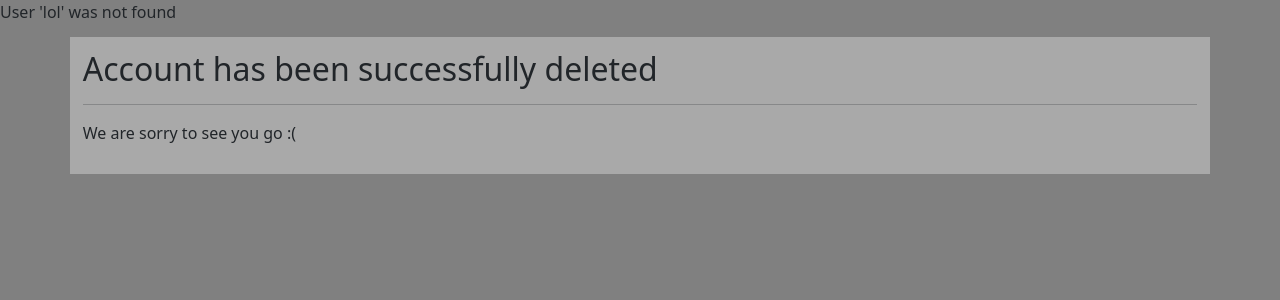
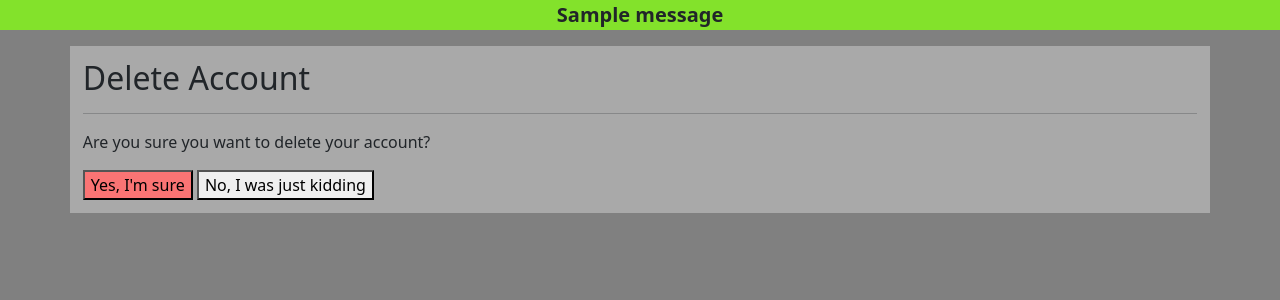
Before and after one commit to DCC-CC4401/PokeWaze, a Django app: page /delete/ in a window 1280 px wide. Shown: the part 56-356 px from the top of the page. Run offline with Django 3.2, Linux system fonts and the light colour scheme; a user stored in the database is signed in; data comes from the database, SQL or seed files in the repository; tables that the repository leaves empty hold one stand-in row (values such as "Sample post"); one stand-in notice (Sample message) is shown; data that the repository does not hold is empty; some libraries are stand-ins or nearby versions.

Commit message:
Cambios a Interfaz
Se "desimplementa" autocompletado en AddPokémon.
Se mejoran mensajes (colores, centrados y letra más grande).
Se implementa interfaz más amigable al eliminar usuario.

```diff
--- a/PokeWaze/PokeWaze/templates/template.html
+++ b/PokeWaze/PokeWaze/templates/template.html
@@ -28,7 +28,19 @@
     {% if messages %}
       {% for message in messages %}
       <div>
-        {{ message }}
+        {% if message.level == DEFAULT_MESSAGE_LEVELS.ERROR %}
+        <p style="text-align: center; font-size: 20px; background-color: rgb(226, 43, 83);">
+          <b>{{ message }}</b>
+        </p>
+        {% elif message.level == DEFAULT_MESSAGE_LEVELS.SUCCESS %}
+        <p style="text-align: center; font-size: 20px; background-color: rgb(131, 226, 43);">
+          <b>{{ message }}</b>
+        </p>
+        {% else %}
+        <p style="text-align: center; font-size: 20px; background-color: rgb(226, 198, 43);">
+          <b>{{ message }}</b>
+        </p>
+        {% endif %}
       </div>
       {% endfor %}
     {% endif %}
--- a/PokeWaze/gestionUsuarios/templates/deleted_user.html
+++ /dev/null
@@ -1,9 +0,0 @@
-{% extends "template.html" %}
-
-{% block content %}
-<h2>Account has been successfully deleted</h2>
-<hr>
-<p>
-  We are sorry to see you go :(
-</p>
-{% endblock %}
--- /dev/null
+++ b/PokeWaze/gestionUsuarios/templates/pls_dont_go.html
@@ -0,0 +1,14 @@
+{% extends "template.html" %}
+
+{% block content %}
+<h2>Delete Account</h2>
+<hr>
+<p>
+  Are you sure you want to delete your account?
+</p>
+<form class="form" method="post">
+  {% csrf_token %}
+  <button name="confirm" type="submit" value="yes" style="background-color: #fa7474;">Yes, I'm sure</button>
+  <button name="confirm" type="submit" value="no">No, I was just kidding</button>
+</form>
+{% endblock %}
--- a/PokeWaze/gestionUsuarios/views.py
+++ b/PokeWaze/gestionUsuarios/views.py
@@ -6,7 +6,6 @@ from django.contrib.auth.models import User
 from gestionUsuarios.models import Feedback, Box
 from WikiDex.models import *
 import datetime
-from django.http import JsonResponse
 
 def menu_usuarios(request:str)->render:
   return render(
@@ -20,11 +19,11 @@ def user_register(request:str)->render:
     if form.is_valid():
       form.save()
       messages.success(request,
-        """Usuario creado exitosamente. Vuelva a ingresar su Username y Password para ingresar"""
+        """New Account has been successfully created. Enter your username and password again to log in"""
       )
       return redirect(f'../login')
     else:
-      messages.error(request, "Parámetros inválidos")
+      messages.error(request, "Invalid parameters")
   else:
     form = UserRegisterForm()
   return render(
@@ -37,46 +36,48 @@ def user_register(request:str)->render:
 
 @login_required
 def delete_user(request):
-  try:
-    request.user.delete()
-    messages.sucess(request, "The user has been successfully deleted.")
-  except:
-    messages.error(request, f"User '{request.user.username}' was not found")
-  return render(request, 'deleted_user.html')
+  if request.method == "POST":
+    if request.POST["confirm"] == "yes":
+      request.user.delete()
+      messages.success(request, "Your Account has been successfully deleted")
+      return redirect('../home')
+    elif request.POST["confirm"] == "no":
+      messages.success(request, "Your Account has not been deleted")
+      return redirect(f'../profile/{request.user.username}')
+  return render(request, 'pls_dont_go.html')
 
 @login_required
 def user_profile(request:str, aUsername:str)->render:
-  #try:
-  searchedUser = User.objects.get(username = aUsername)
-  searchPkmnList = list(Box.objects.filter(user_id=searchedUser.id))
-  aux = []
-  for x in searchPkmnList:
-    try:
-      aux.append((IdentifierNamePokemon.objects.get(identifier=Pokemon.objects.get(id=x.pkmn_id).identifier).name,x))
-    except:
-      aux.append((FormsPokemon.objects.get(identifier=Pokemon.objects.get(id=x.pkmn_id).identifier),x))
+  try:
+    searchedUser = User.objects.get(username = aUsername)
+    searchPkmnList = list(Box.objects.filter(user_id=searchedUser.id))
+    aux = []
+    for x in searchPkmnList:
+      try:
+        aux.append((IdentifierNamePokemon.objects.get(identifier=Pokemon.objects.get(id=x.pkmn_id).identifier).name,x))
+      except:
+        aux.append((FormsPokemon.objects.get(identifier=Pokemon.objects.get(id=x.pkmn_id).identifier),x))
 
+    searchPkmnList = aux.copy()
 
-  searchPkmnList = aux.copy()
+    del aux
 
-  del aux
-
-  return render(
-    request,
-    template_name="profile.html",
-    context={
-      "lookigUser":searchedUser,
-      "pkmn_list":searchPkmnList,
-    }
-  )
-"""   except:
+    return render(
+      request,
+      template_name="profile.html",
+      context={
+        "lookigUser":searchedUser,
+        "pkmn_list":searchPkmnList,
+      }
+    )
+  except:
     return render(
       request,
       template_name="userNotFounded.html",
       context={
         "searched_username":aUsername,
       }
-    ) """
+    )
 
 @login_required
 def list_of_users(request:str)->render:
@@ -103,12 +104,16 @@ def add_pkmn(request:str)->render:
       list_identifier = list(IdentifierNamePokemon.objects.filter(name=name))
       list_identifier += list(FormsPokemon.objects.filter(pokemon_name=name))
       poke_id = Pokemon.objects.get(identifier = list_identifier[0].identifier).id
-      newBox = Box(user_id = uid, pkmn_id = poke_id, lvl_pkmn = lvl, nickname_pkmn = nickname)
-      newBox.save()
-      messages.success(request, "Pokémon has been added successfully.")
-      return redirect(f'../profile/{request.user.username}')
+      try:
+        newBox = Box(user_id = uid, pkmn_id = poke_id, lvl_pkmn = lvl, nickname_pkmn = nickname)
+        newBox.save()
+        messages.success(request, "Pokémon has been added successfully")
+        return redirect(f'../profile/{request.user.username}')
+      except:
+        messages.error(request, "Invalid parameters.")
     except:
-      messages.error(request, "The entered pokemon name does not exist in our databases.")
+      messages.error(request, "The entered Pokémon name does not exist in our databases")
+
   return render(
     request=request,
     template_name="add_pkmn.html"
@@ -121,7 +126,7 @@ def del_pkmn(request:str)->render:
     #userID = request.user.id
     pkmn = Box.objects.get(id=int(pkmnID))
     pkmn.delete()
-    messages.success(request, "Pokémon has been deleted successfully.")
+    messages.success(request, "Pokémon has been deleted successfully")
     return redirect(f'../profile/{request.user.username}')
   else:
     searchPkmnList = list(Box.objects.filter(user_id=request.user.id))
@@ -146,12 +151,3 @@ def menu_feedback(request:str)->render:
     request=request,
     template_name="feedback.html"
   )
-
-# obtener lista para el autocompletado
-# maximo 13 resultados
-def autosuggest(request):
-    og_query = request.GET.get('term')
-    query = og_query.lower()
-    df = list(map(lambda x: x.name, IdentifierNamePokemon.objects.filter(name__icontains=query)))
-    df += list(map(lambda x: x.pokemon_name, FormsPokemon.objects.filter(pokemon_name__icontains=query)))
-    return JsonResponse(df[:5], safe=False)
```
Also changed, not shown: PokeWaze/gestionUsuarios/templates/add_pkmn.html (+2 -34 lines), PokeWaze/gestionUsuarios/urls.py (deleted, +0 -8 lines).
